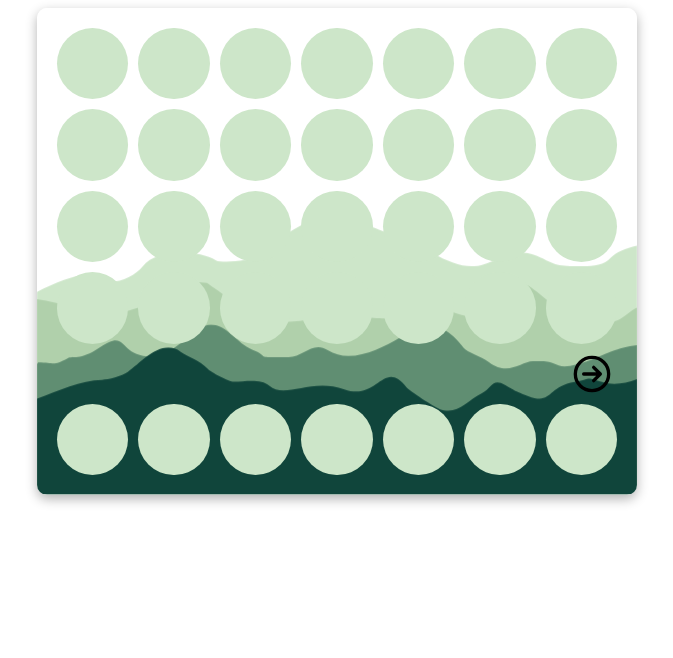
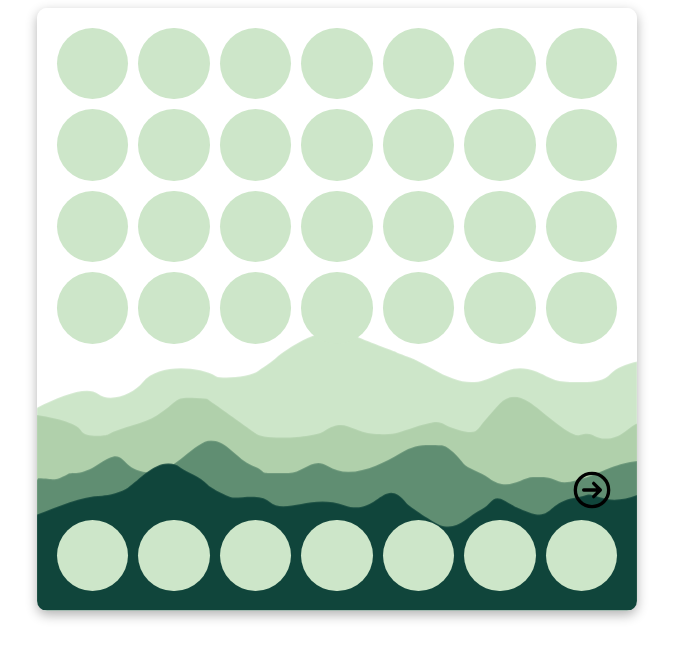
Before and after one commit to LunerovaT/projekt-zahrada-nalad, a React (Vite) app: page /calendar in a window 1280 px wide. Shown: the top 658 px of the page, without its empty margins (303-976 px from the left). Built offline with nearby package versions, Linux system fonts and the light colour scheme.

Commit message:
calendar

```diff
--- a/src/global.css
+++ b/src/global.css
@@ -16,10 +16,6 @@ html {
 }
 
 .block {
-  display: flex;
-  flex-direction: column;
-  justify-content: center;
-  align-items: center;
   max-width: 600px;
   width: 100%;
   padding: 10px;
--- a/src/pages/CalendarPage/CalendarPage.css
+++ b/src/pages/CalendarPage/CalendarPage.css
@@ -13,11 +13,18 @@ header {
   width: 100%;
 }
 
-.calendar-field {
-  aspect-ratio: 1;
-  background-color: #cde6c9;
-  border-radius: 50%;
-  cursor: pointer;
+.calendar-page-calendar {
+  margin-bottom: 20%;
+}
+
+@media (min-width: 450px) {
+  .block-calendar-content {
+    display: grid;
+    grid-template-columns: repeat(7, 1fr);
+    gap: 10px;
+    padding: 10px;
+    width: 100%;
+  }
 }
 
 .next {
--- a/src/pages/CalendarPage/CalendarPage.jsx
+++ b/src/pages/CalendarPage/CalendarPage.jsx
@@ -1,23 +1,31 @@
+import { FlowerButton } from '../components/Block/FlowerButton';
 import './CalendarPage.css';
 import nextButton from './img/next-button.svg';
-import { Options } from '../components/Options/Options';
 
 export const CalendarPage = () => {
   const fields = Array.from({ length: 28 });
+  const options = Array.from({ length: 7 });
+
   return (
     <div className="container">
       <main>
         <div className="page-wrapper">
           <div className="block block-flower-background">
-            <div className="block-calendar-content">
-              {fields.map((_, index) => (
-                <div key={index} className="calendar-field"></div>
-              ))}
+            <div className="calendar-page-calendar">
+              <div className="block-calendar-content">
+                {fields.map((_, index) => (
+                  <FlowerButton key={index} />
+                ))}
+              </div>
             </div>
             <div class="next">
               <img src={nextButton} alt="nextButton" className="nextButton" />
             </div>
-            <Options />
+            <div className="block-calendar-content">
+              {options.map((_, index) => (
+                <FlowerButton key={index} />
+              ))}
+            </div>
           </div>
         </div>
       </main>
--- /dev/null
+++ b/src/pages/components/Block/FlowerButton.css
@@ -0,0 +1,9 @@
+.flowerButton {
+  aspect-ratio: 1;
+  background-color: #cde6c9;
+  border-radius: 50%;
+  cursor: pointer;
+  display: block;
+  border: none;
+  padding: none;
+}
--- a/src/pages/components/FlowerButton/FlowerButton.jsx
+++ b/src/pages/components/Block/FlowerButton.jsx
@@ -2,5 +2,5 @@ import React from 'react';
 import './FlowerButton.css';
 
 export const FlowerButton = () => {
-  return <button className="FlowerButton" />;
+  return <button className="flowerButton" />;
 };
--- a/src/pages/components/Options/Options.jsx
+++ /dev/null
@@ -1,13 +0,0 @@
-import './Options.css';
-
-export const Options = () => {
-  const fields = Array.from({ length: 7 });
-
-  return (
-    <div className="block-calendar-content">
-      {fields.map((_, index) => (
-        <div key={index} className="calendar-field"></div>
-      ))}
-    </div>
-  );
-};
```
Also changed, not shown: src/pages/components/FlowerButton/FlowerButton.css (deleted), src/pages/components/Options/Options.css (deleted).
